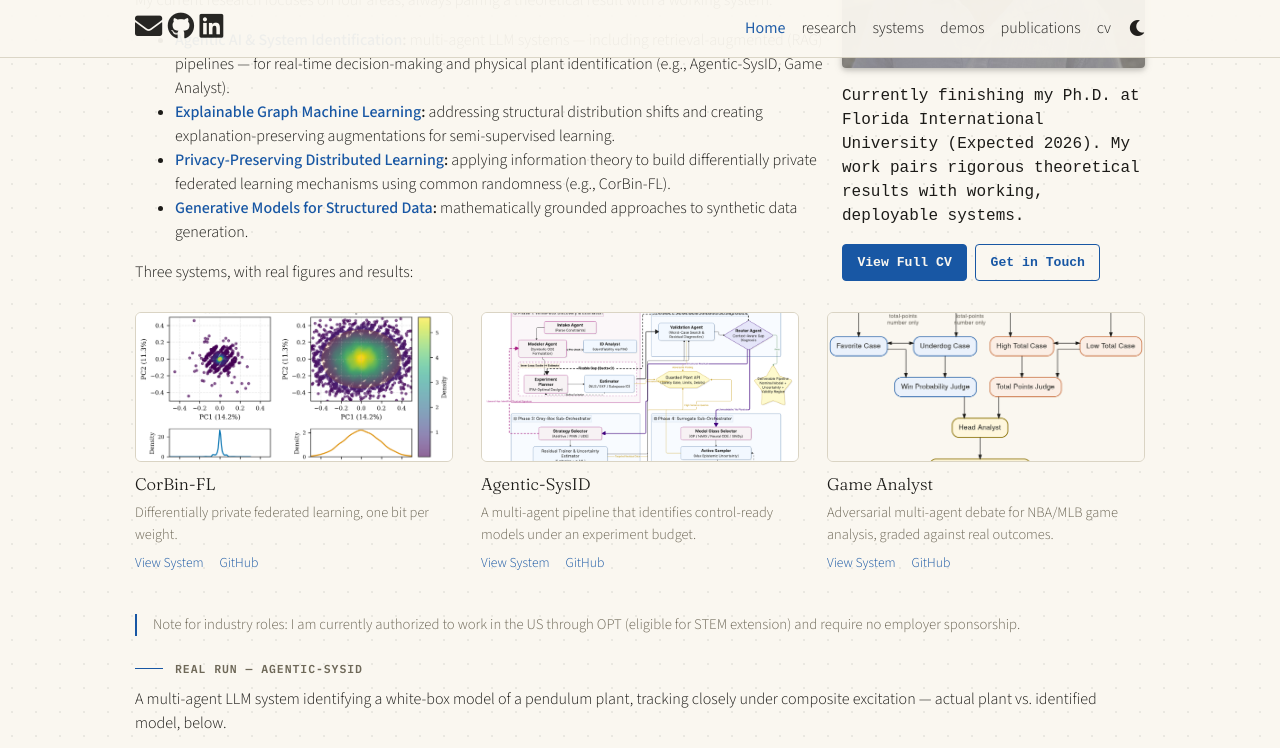
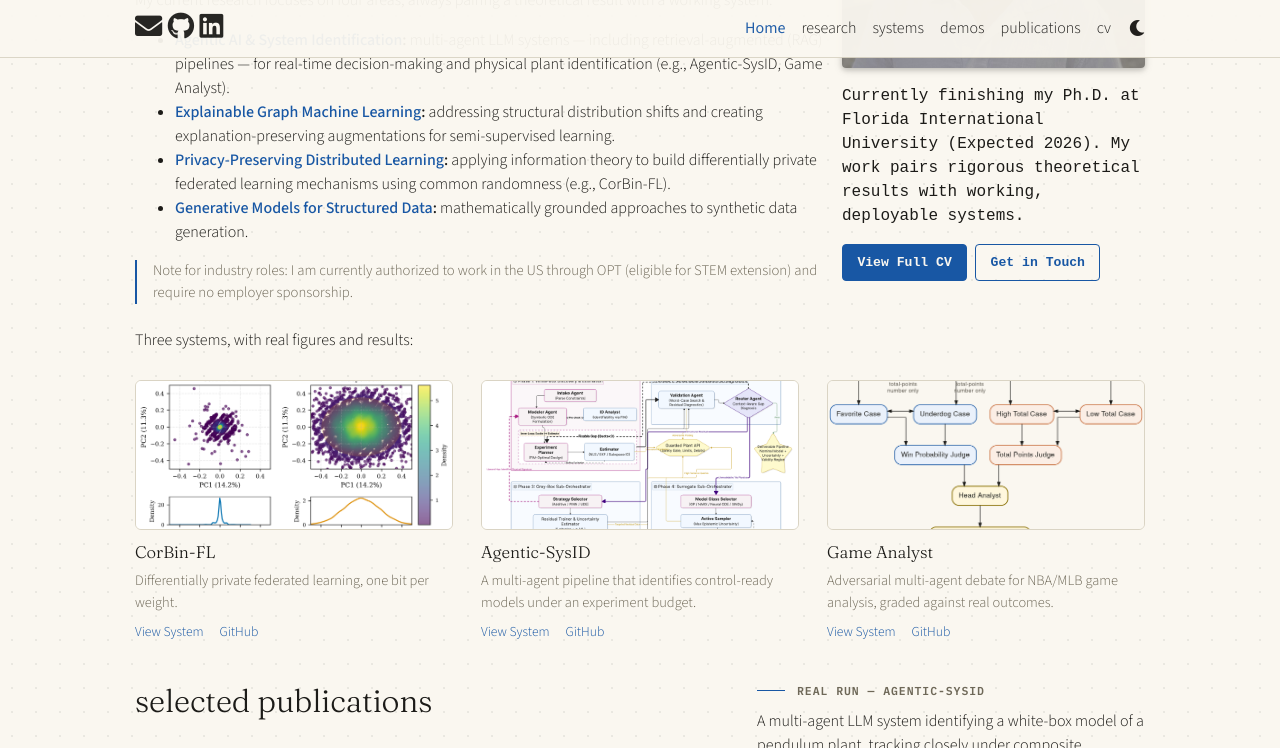
Before and after one commit to Hojat-Salehi/Hojat-Salehi.github.io, a Jekyll site: the page built from _pages/about.md, in a window 1280 px wide and 1400 px high, scrolled down 380 px, cut to the strip 0-748 px from the top of the window. Built offline with Jekyll 4.4.1, drawn with Linux system fonts in a browser that asks for light colours; a style sheet for code colours, icons or effects is not loaded; some of the changed text lies outside the part shown.

Commit message:
Move authorization note after theme bullets; pair hero video with Selected Publications
Authorization note now sits directly after the four research-theme bullets rather than after the systems grid. The Agentic-SysID hero video was left alone on a full-width row with a lot of unused space beside it; paired it with Selected Publications in a new two-column .home-showcase grid (publications left, video right) instead of disabling the layout's built-in selected_papers block to reuse the same markup inline.

```diff
--- a/_pages/about.md
+++ b/_pages/about.md
@@ -34,6 +34,9 @@
 * **[Explainable Graph Machine Learning](/research/#explainable-graph-ml):** addressing structural distribution shifts and creating explanation-preserving augmentations for semi-supervised learning.
 * **[Privacy-Preserving Distributed Learning](/research/#information-theory):** applying information theory to build differentially private federated learning mechanisms using common randomness (e.g., CorBin-FL).
 * **[Generative Models for Structured Data](/research/#generative-structured-data):** mathematically grounded approaches to synthetic data generation.
+
+<!-- DRAFT-COPY -->
+<p class="home-authorization">Note for industry roles: I am currently authorized to work in the US through OPT (eligible for STEM extension) and require no employer sponsorship.</p>
 
 <!-- DRAFT-COPY -->
 Three systems, with real figures and results:
@@ -68,12 +71,17 @@
   </div>
 </div>
 
-<!-- DRAFT-COPY -->
-<p class="home-authorization">Note for industry roles: I am currently authorized to work in the US through OPT (eligible for STEM extension) and require no employer sponsorship.</p>
-
-<p class="channel-label">REAL RUN — AGENTIC-SYSID</p>
-
-<!-- DRAFT-COPY -->
-A multi-agent LLM system identifying a white-box model of a pendulum plant, tracking closely under composite excitation — actual plant vs. identified model, below.
-
-{% include hero.html %}
+<div class="home-showcase">
+  <div class="home-showcase-papers">
+    <h2><a href="{{ '/publications/' | relative_url }}" style="color: inherit;">selected publications</a></h2>
+    <div class="publications">
+      {% bibliography -f papers -q @*[selected=true]* %}
+    </div>
+  </div>
+  <div class="home-showcase-video">
+    <p class="channel-label">REAL RUN — AGENTIC-SYSID</p>
+    <!-- DRAFT-COPY -->
+    <p>A multi-agent LLM system identifying a white-box model of a pendulum plant, tracking closely under composite excitation — actual plant vs. identified model, below.</p>
+    {% include hero.html %}
+  </div>
+</div>
--- a/_sass/_home.scss
+++ b/_sass/_home.scss
@@ -103,3 +103,23 @@
     color: var(--global-theme-color);
   }
 }
+
+// Selected publications (left) beside the Agentic-SysID hero video (right) --
+// the video's own column is narrower than the hero's usual max-width, so it
+// stays left-aligned rather than stretching to fill unused space.
+.home-showcase {
+  display: grid;
+  grid-template-columns: 3fr 2fr;
+  gap: 2.5rem;
+  align-items: start;
+  margin: 1.75rem 0 2.5rem 0;
+
+  @media (max-width: 900px) {
+    grid-template-columns: 1fr;
+    gap: 2rem;
+  }
+}
+
+.home-showcase-video .hero-readout {
+  margin-top: 0.75rem;
+}
```
Also changed, not shown: other parts of _pages/about.md (+1 -1 lines), NOTES.md (+3 -0 lines).
